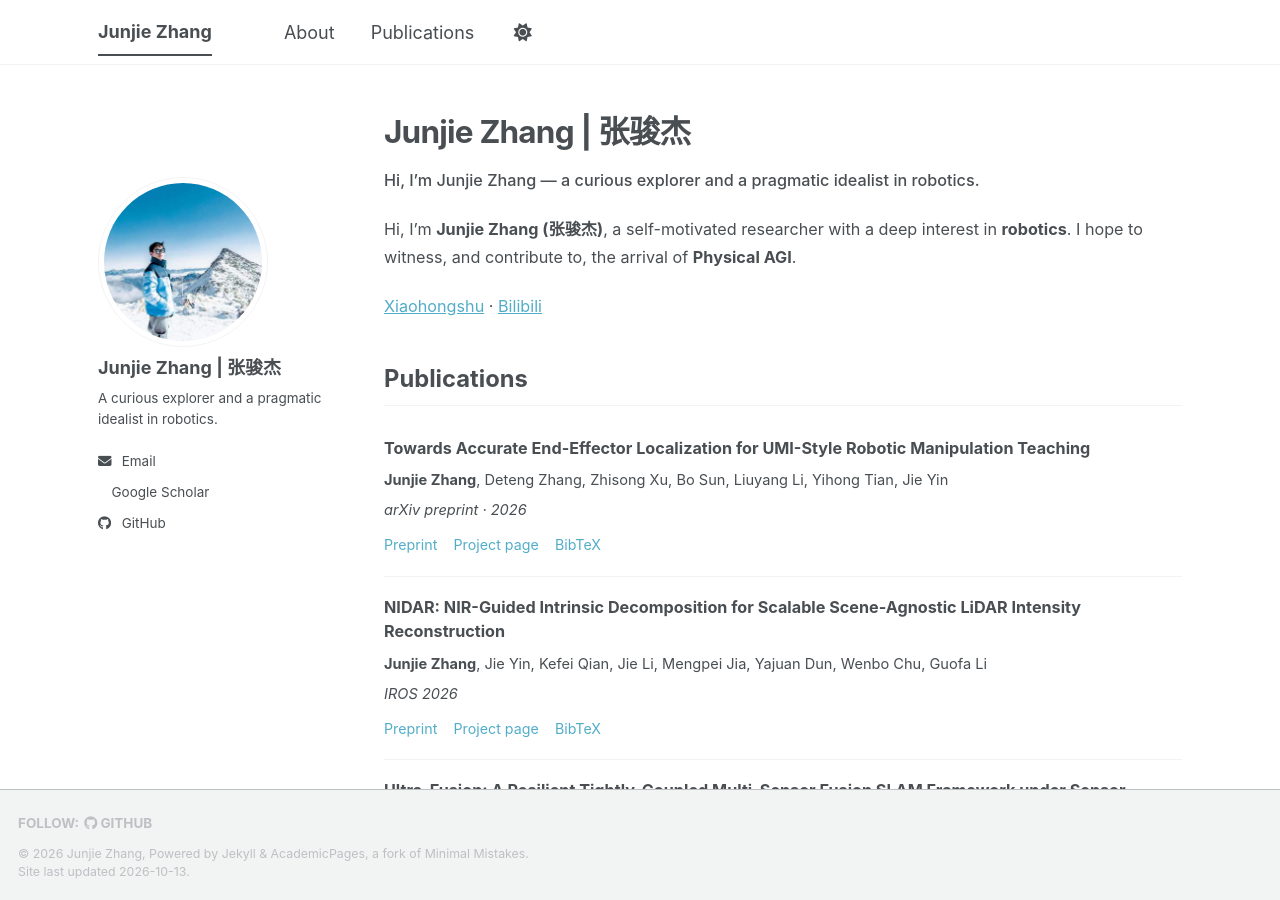
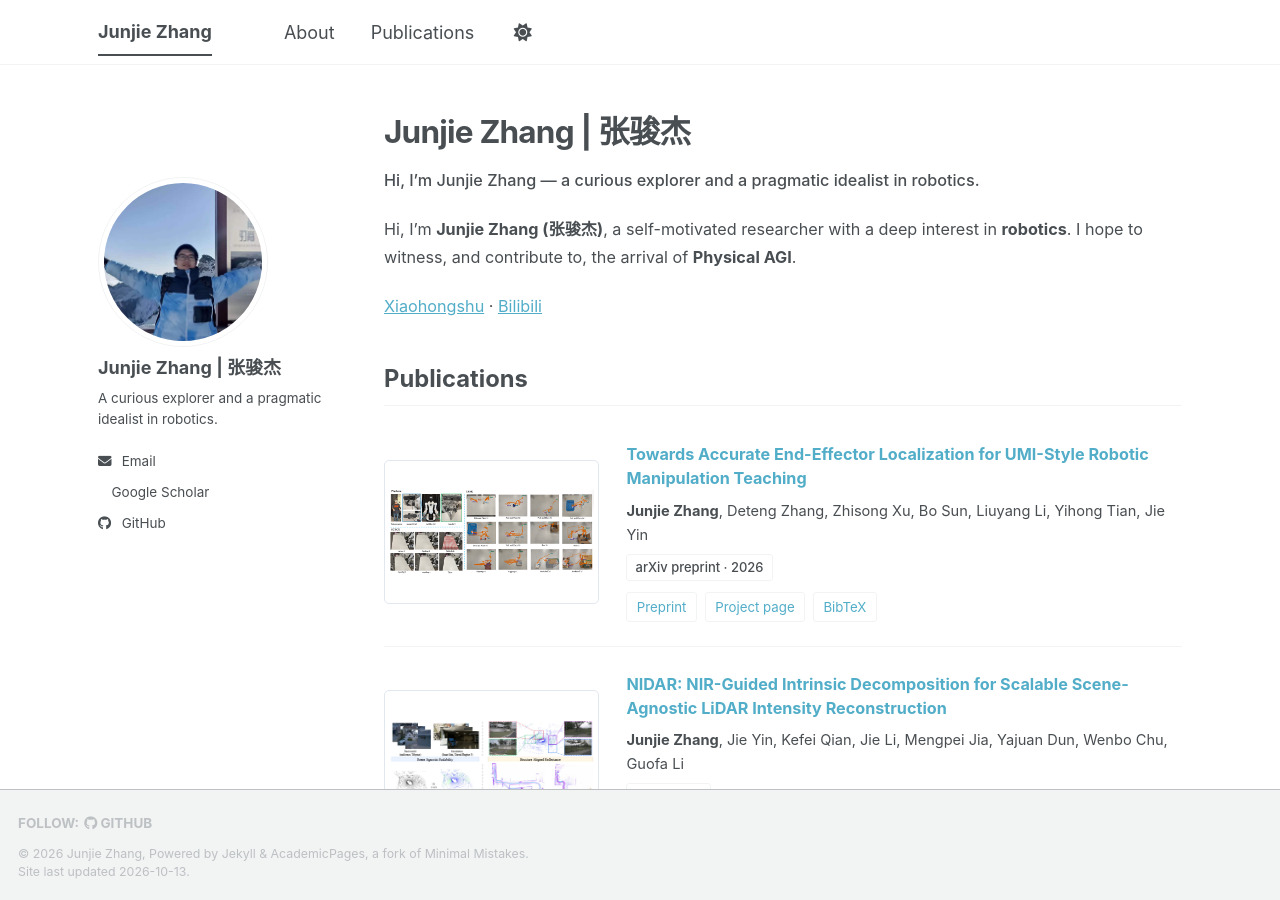
Before and after one commit to Zjj587/zjj587.github.io, a Jekyll site: the page built from index.md, in a window 1280 px wide and 900 px high. Built offline with Jekyll 4.4.1, drawn with Linux system fonts in a browser that asks for light colours; a style sheet for code colours, icons or effects is not loaded.

Commit message:
Publish approved image-rich publications and supplied portrait

```diff
--- a/_config.yml
+++ b/_config.yml
@@ -23,7 +23,7 @@ repository               : "Zjj587/zjj587.github.io"
 #               Additional customization can be done by editing /_includes/author-profile.html
 author:
   # Biographic information
-  avatar           : "junjie-avatar.png"
+  avatar           : "junjie-portrait.jpeg"
   name             : "Junjie Zhang | 张骏杰"
   pronouns         : # example: "she/her"
   bio              : "A curious explorer and a pragmatic idealist in robotics."
--- a/assets/css/academic-home.css
+++ b/assets/css/academic-home.css
@@ -52,8 +52,50 @@ html {
 
 .page__content #research li {
   margin: 0;
-  padding: 1rem 0;
+  padding: 1.35rem 0;
   border-bottom: 1px solid var(--global-border-color);
+}
+
+.publication {
+  display: grid;
+  grid-template-columns: clamp(150px, 27%, 220px) minmax(0, 1fr);
+  align-items: center;
+  gap: 1.5rem;
+}
+
+.publication--text-only {
+  grid-template-columns: minmax(0, 1fr);
+}
+
+.publication__media {
+  display: flex;
+  align-items: center;
+  justify-content: center;
+  aspect-ratio: 3 / 2;
+  width: 100%;
+  overflow: hidden;
+  border: 1px solid #e1e7ee;
+  border-radius: 5px;
+  background: #fff;
+  padding: 0.25rem;
+  text-decoration: none;
+}
+
+.publication__media:hover,
+.publication__media:focus-visible {
+  border-color: #6485b1;
+}
+
+.publication__media img {
+  display: block;
+  width: 100%;
+  height: 100%;
+  object-fit: contain;
+  margin: 0;
+}
+
+.publication__content {
+  min-width: 0;
 }
 
 .page__content #research li:last-child {
@@ -69,7 +111,7 @@ html {
 }
 
 .publication__title a {
-  color: var(--global-text-color);
+  color: var(--global-link-color);
   text-decoration: none;
 }
 
@@ -90,9 +132,13 @@ html {
 }
 
 .page__content .publication__venue {
-  margin: 0 0 0.55rem;
-  font-size: 0.9em;
-  font-style: italic;
+  display: inline-block;
+  margin: 0 0 0.65rem;
+  padding: 0.08rem 0.45rem;
+  border: 1px solid var(--global-border-color);
+  border-radius: 3px;
+  font-size: 0.8em;
+  font-weight: 500;
   color: var(--global-text-color);
 }
 
@@ -100,17 +146,43 @@ html {
   display: flex;
   flex-wrap: wrap;
   align-items: center;
-  gap: 0.3rem 0.9rem;
-  font-size: 0.88em;
+  gap: 0.35rem 0.45rem;
+  font-size: 0.82em;
 }
 
 .publication__links a {
+  display: inline-flex;
+  align-items: center;
+  padding: 0.16rem 0.52rem;
+  min-height: 1.65rem;
+  border: 1px solid var(--global-border-color);
+  border-radius: 3px;
+  line-height: 1.4;
+  color: var(--global-link-color);
   text-decoration: none;
 }
 
 .publication__links a:hover,
 .publication__links a:focus-visible {
-  text-decoration: underline;
+  border-color: var(--global-link-color);
+  text-decoration: none;
+}
+
+@media (max-width: 700px) {
+  .publication {
+    grid-template-columns: minmax(0, 1fr);
+    gap: 0.9rem;
+    align-items: start;
+  }
+
+  .publication__media {
+    max-width: 340px;
+    justify-self: start;
+  }
+
+  .publication__links a {
+    min-height: 2rem;
+  }
 }
 
 .author__avatar img {
--- a/index.md
+++ b/index.md
@@ -22,15 +22,18 @@ Hi, I'm **Junjie Zhang (张骏杰)**, a self-motivated researcher with a deep in
 
 <ul class="publication-list">
 {% for paper in site.data.publications %}
-  <li class="publication" id="{{ paper.id }}">
-    <h3 class="publication__title"><a href="{{ paper.url }}">{{ paper.title }}</a></h3>
-    <p class="publication__authors">{% for author in paper.authors %}{% if author == 'Junjie Zhang' %}<strong>{{ author }}</strong>{% else %}{{ author }}{% endif %}{% unless forloop.last %}, {% endunless %}{% endfor %}</p>
-    <p class="publication__venue">{{ paper.venue }}</p>
-    <nav class="publication__links" aria-label="Resources for {{ paper.label }}">
-      {% for link in paper.links %}<a href="{{ link.url }}">{{ link.label }}</a>{% endfor %}
-      <a href="{{ site.url }}{{ site.baseurl }}/assets/bib/{{ paper.id }}.bib">BibTeX</a>
-    </nav>
-  </li>
+<li class="publication{% unless paper.image %} publication--text-only{% endunless %}" id="{{ paper.id }}">
+{% if paper.image %}<a class="publication__media" href="{{ paper.url }}" aria-label="Read {{ paper.title }}"><img src="{{ site.url }}{{ site.baseurl }}/{{ paper.image }}" alt="{{ paper.image_alt }}" loading="lazy" decoding="async"></a>{% endif %}
+<div class="publication__content">
+<h3 class="publication__title"><a href="{{ paper.url }}">{{ paper.title }}</a></h3>
+<p class="publication__authors">{% for author in paper.authors %}{% if author == 'Junjie Zhang' %}<strong>{{ author }}</strong>{% else %}{{ author }}{% endif %}{% unless forloop.last %}, {% endunless %}{% endfor %}</p>
+<p class="publication__venue">{{ paper.venue }}</p>
+<nav class="publication__links" aria-label="Resources for {{ paper.label }}">
+{% for link in paper.links %}<a href="{{ link.url }}">{{ link.label }}</a>{% endfor %}
+<a href="{{ site.url }}{{ site.baseurl }}/assets/bib/{{ paper.id }}.bib">BibTeX</a>
+</nav>
+</div>
+</li>
 {% endfor %}
 </ul>
 
```
Also changed, not shown: _data/publications.yml (+12 -0 lines), assets/publications/apgc-lviw.jpg (added), assets/publications/eight-legged-robot.png (added), assets/publications/ground-fusion-m3dgr.png (added), assets/publications/mild-aprilvins.png (added), assets/publications/nidar.jpg (added), assets/publications/ultra-fusion.png (added), images/junjie-portrait.jpeg (added).
